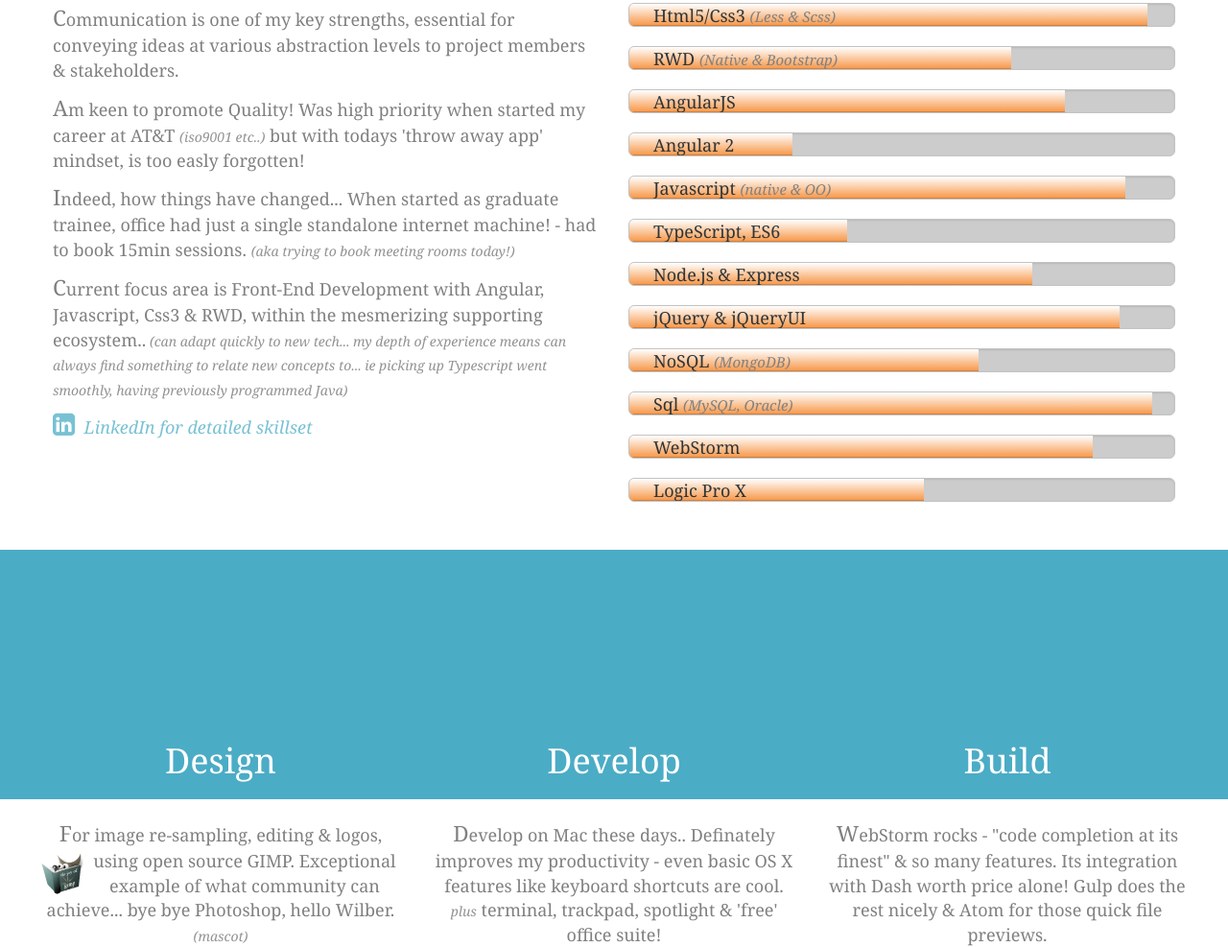
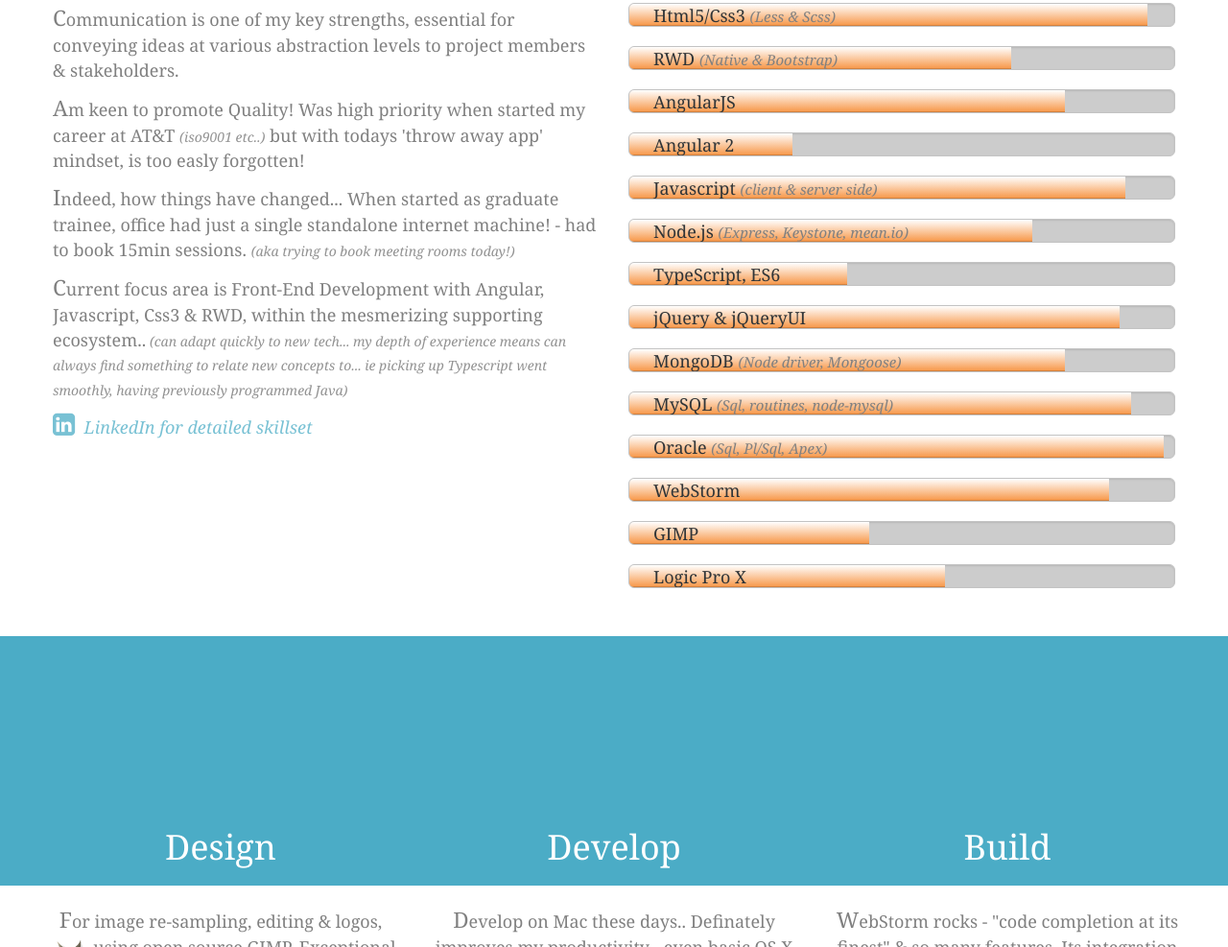
Before and after one commit to SteveJPalmer/stevejpalmer.github.io, a plain HTML site: page index.html in a window 1280 px wide. Shown: the part 1344-2331 px from the top of the page at 96% size. Drawn offline with nearby package versions, Linux system fonts and the light colour scheme.

Commit message:
Enhanced for #5

```diff
--- a/index.html
+++ b/index.html
@@ -226,19 +226,19 @@
               <div class="progress ao-progress-bar-container">
               <div class="progress-bar ao-progress-bar-custom" role="progressbar"
                    aria-valuenow="91" aria-valuemin="0" aria-valuemax="100" style="width: 91%;">
-                <p class="text-left">Javascript <i>(native & OO)</i></p>
+                <p class="text-left">Javascript <i>(client & server side)</i></p>
               </div>
+              </div>
+              <div class="progress ao-progress-bar-container">
+                <div class="progress-bar ao-progress-bar-custom" role="progressbar"
+                     aria-valuenow="74" aria-valuemin="0" aria-valuemax="100" style="width: 74%;">
+                  <p class="text-left">Node.js <i>(Express, Keystone, mean.io)</i></p>
+                </div>
               </div>
               <div class="progress ao-progress-bar-container">
                 <div class="progress-bar ao-progress-bar-custom" role="progressbar"
                      aria-valuenow="40" aria-valuemin="0" aria-valuemax="100" style="width: 40%;">
                   <p class="text-left">TypeScript, ES6</p>
-                </div>
-              </div>
-              <div class="progress ao-progress-bar-container">
-                <div class="progress-bar ao-progress-bar-custom" role="progressbar"
-                     aria-valuenow="74" aria-valuemin="0" aria-valuemax="100" style="width: 74%;">
-                  <p class="text-left">Node.js & Express</p>
                 </div>
               </div>
               <div class="progress ao-progress-bar-container">
@@ -249,25 +249,37 @@
               </div>
               <div class="progress ao-progress-bar-container">
                 <div class="progress-bar" role="progressbar"
-                     aria-valuenow="64" aria-valuemin="0" aria-valuemax="100" style="width: 64%;">
-                  <p class="text-left">NoSQL <i>(MongoDB)</i></p>
+                     aria-valuenow="80" aria-valuemin="0" aria-valuemax="100" style="width: 80%;">
+                  <p class="text-left">MongoDB <i>(Node driver, Mongoose)</i></p>
                 </div>
               </div>
               <div class="progress ao-progress-bar-container">
                 <div class="progress-bar ao-progress-bar-custom" role="progressbar"
-                     aria-valuenow="96" aria-valuemin="0" aria-valuemax="100" style="width: 96%;">
-                  <p class="text-left">Sql <i>(MySQL, Oracle)</i></p>
+                     aria-valuenow="92" aria-valuemin="0" aria-valuemax="100" style="width: 92%;">
+                  <p class="text-left">MySQL <i>(Sql, routines, node-mysql)</i></p>
+                </div>
+              </div>
+              <div class="progress ao-progress-bar-container">
+                <div class="progress-bar ao-progress-bar-custom" role="progressbar"
+                     aria-valuenow="98" aria-valuemin="0" aria-valuemax="100" style="width: 98%;">
+                  <p class="text-left">Oracle <i>(Sql, Pl/Sql, Apex)</i></p>
                 </div>
               </div>
               <div class="progress ao-progress-bar-container">
                 <div class="progress-bar" role="progressbar"
-                     aria-valuenow="85" aria-valuemin="0" aria-valuemax="100" style="width: 85%;">
+                     aria-valuenow="88" aria-valuemin="0" aria-valuemax="100" style="width: 88%;">
                   <p class="text-left">WebStorm</p>
                 </div>
               </div>
               <div class="progress ao-progress-bar-container">
+                <div class="progress-bar" role="progressbar"
+                     aria-valuenow="40" aria-valuemin="0" aria-valuemax="100" style="width: 44%;">
+                  <p class="text-left">GIMP</p>
+                </div>
+              </div>
+              <div class="progress ao-progress-bar-container">
                 <div class="progress-bar ao-progress-bar-custom" role="progressbar"
-                     aria-valuenow="54" aria-valuemin="0" aria-valuemax="100" style="width: 54%;">
+                     aria-valuenow="58" aria-valuemin="0" aria-valuemax="100" style="width: 58%;">
                   <p class="text-left">Logic Pro X</p>
                 </div>
               </div>
```
